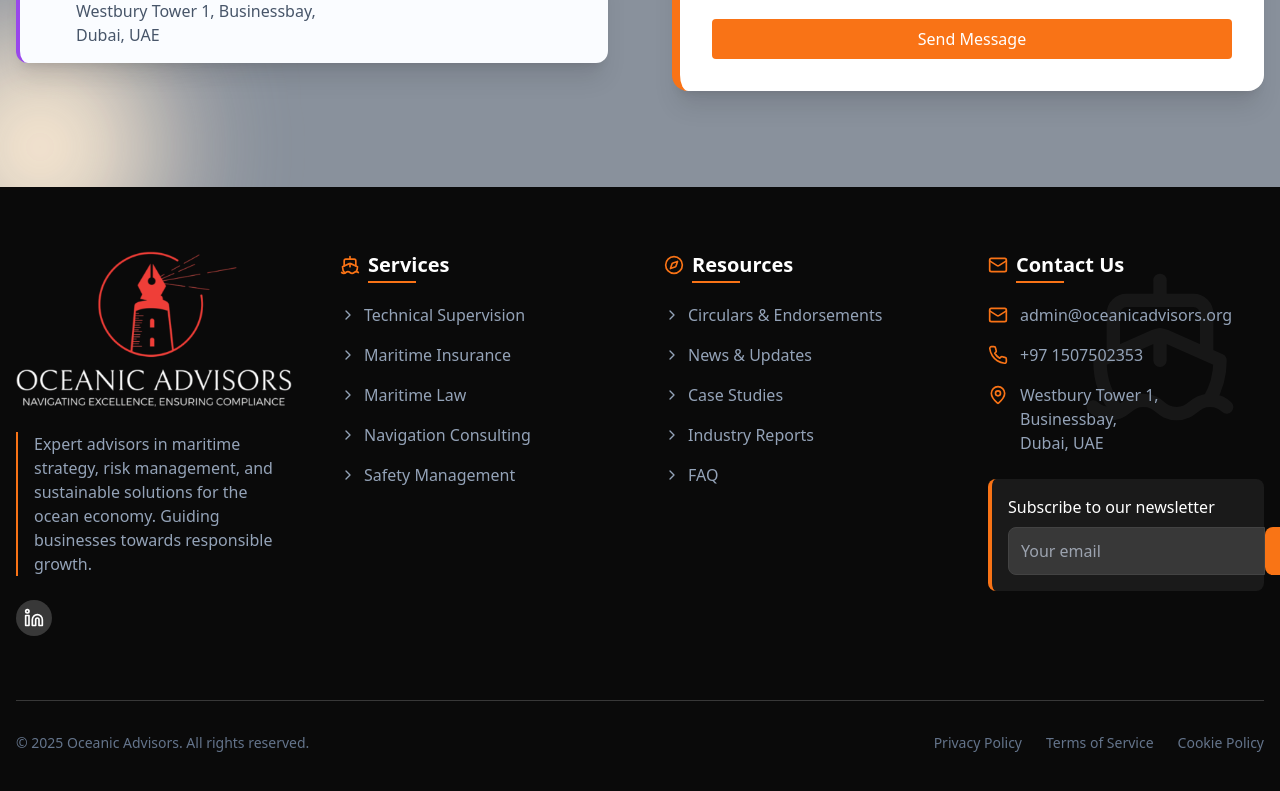
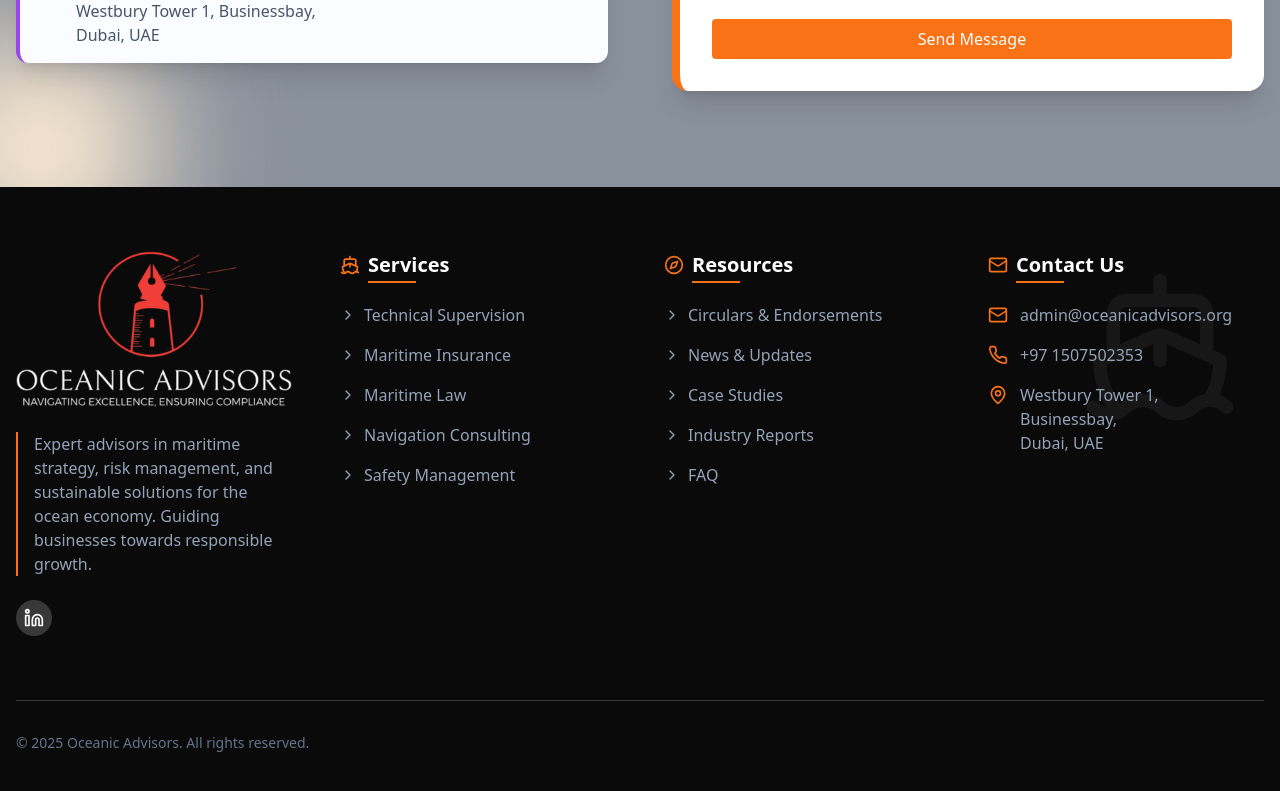
Before and after one commit to Vrushali-vip/oceanic, a Next.js app: page / in a window 1280 px wide. Shown: the part 6431-7222 px from the top of the page. Built offline with nearby package versions, Linux system fonts and the light colour scheme.

Commit message:
Footer privacy-policy, newsletter removed

```diff
--- a/components/footer.tsx
+++ b/components/footer.tsx
@@ -174,7 +174,7 @@ export default function Footer() {
             </ul>
 
             {/* Newsletter signup */}
-            <div className="mt-6 bg-black-900 p-4 rounded-lg border-l-4 border-orange-500">
+            {/* <div className="mt-6 bg-black-900 p-4 rounded-lg border-l-4 border-orange-500">
               <h4 className="font-medium mb-2">Subscribe to our newsletter</h4>
               <div className="flex">
                 <input
@@ -186,7 +186,7 @@ export default function Footer() {
                   Subscribe
                 </button>
               </div>
-            </div>
+            </div> */}
           </div>
         </div>
 
@@ -194,17 +194,7 @@ export default function Footer() {
           <p className="text-slate-500 text-sm mb-4 md:mb-0">
             &copy; {new Date().getFullYear()} Oceanic Advisors. All rights reserved.
           </p>
-          <div className="flex space-x-6">
-            <Link href="#" className="text-slate-500 hover:text-orange-500 text-sm transition-colors">
-              Privacy Policy
-            </Link>
-            <Link href="#" className="text-slate-500 hover:text-orange-500 text-sm transition-colors">
-              Terms of Service
-            </Link>
-            <Link href="#" className="text-slate-500 hover:text-orange-500 text-sm transition-colors">
-              Cookie Policy
-            </Link>
-          </div>
+
         </div>
       </div>
 
```
